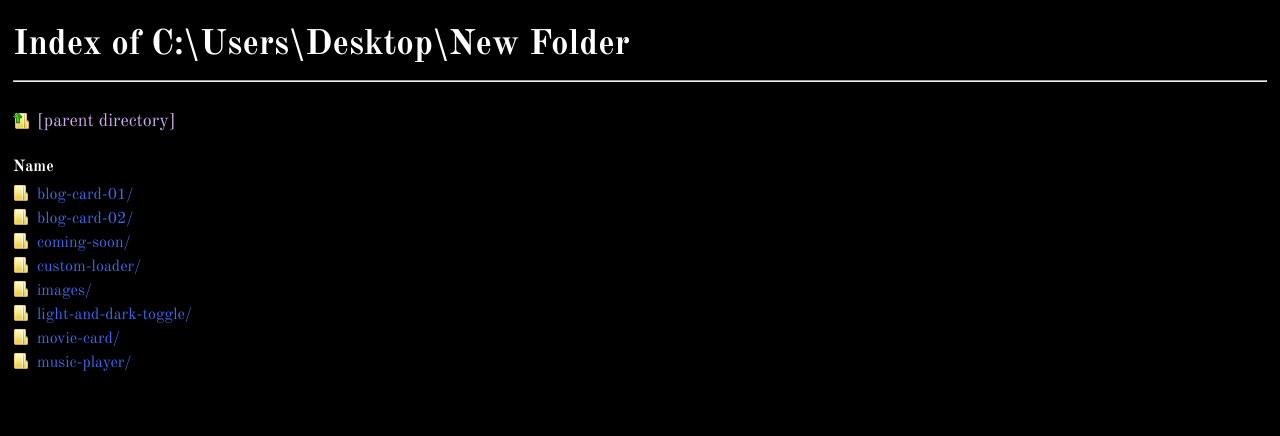
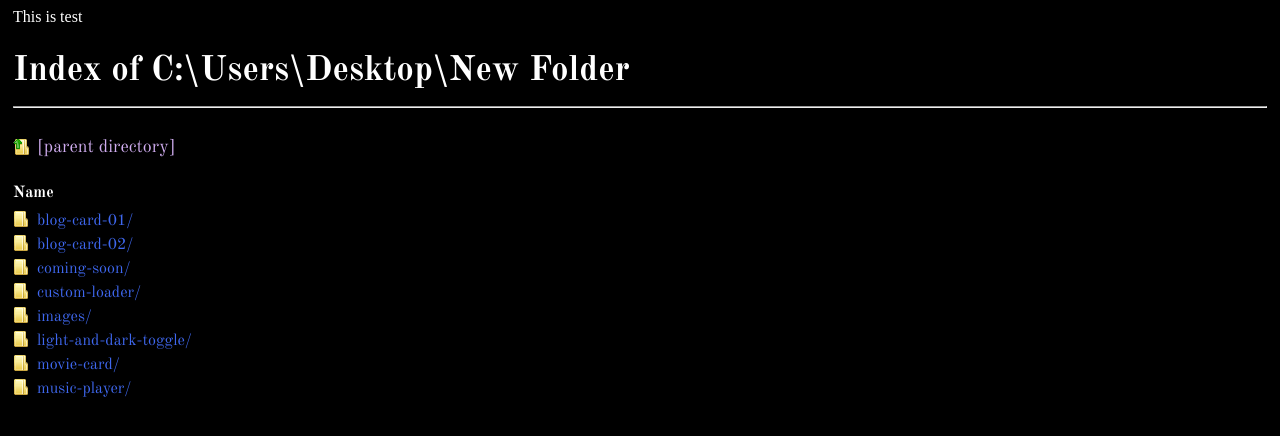
Before and after one commit to PaulBaretto/Custom-loading, a plain HTML site: page index.html in a window 1280 px wide. Drawn offline with nearby package versions, Linux system fonts and the light colour scheme.

Commit message:
Initail commit 00

```diff
--- a/index.html
+++ b/index.html
@@ -1,6 +1,6 @@
 <!DOCTYPE html>
 <html lang="en">
-
+<div>This is test</div>
 <head>
     <meta charset="UTF-8">
     <meta name="viewport" content="width=device-width, initial-scale=1.0">
```
